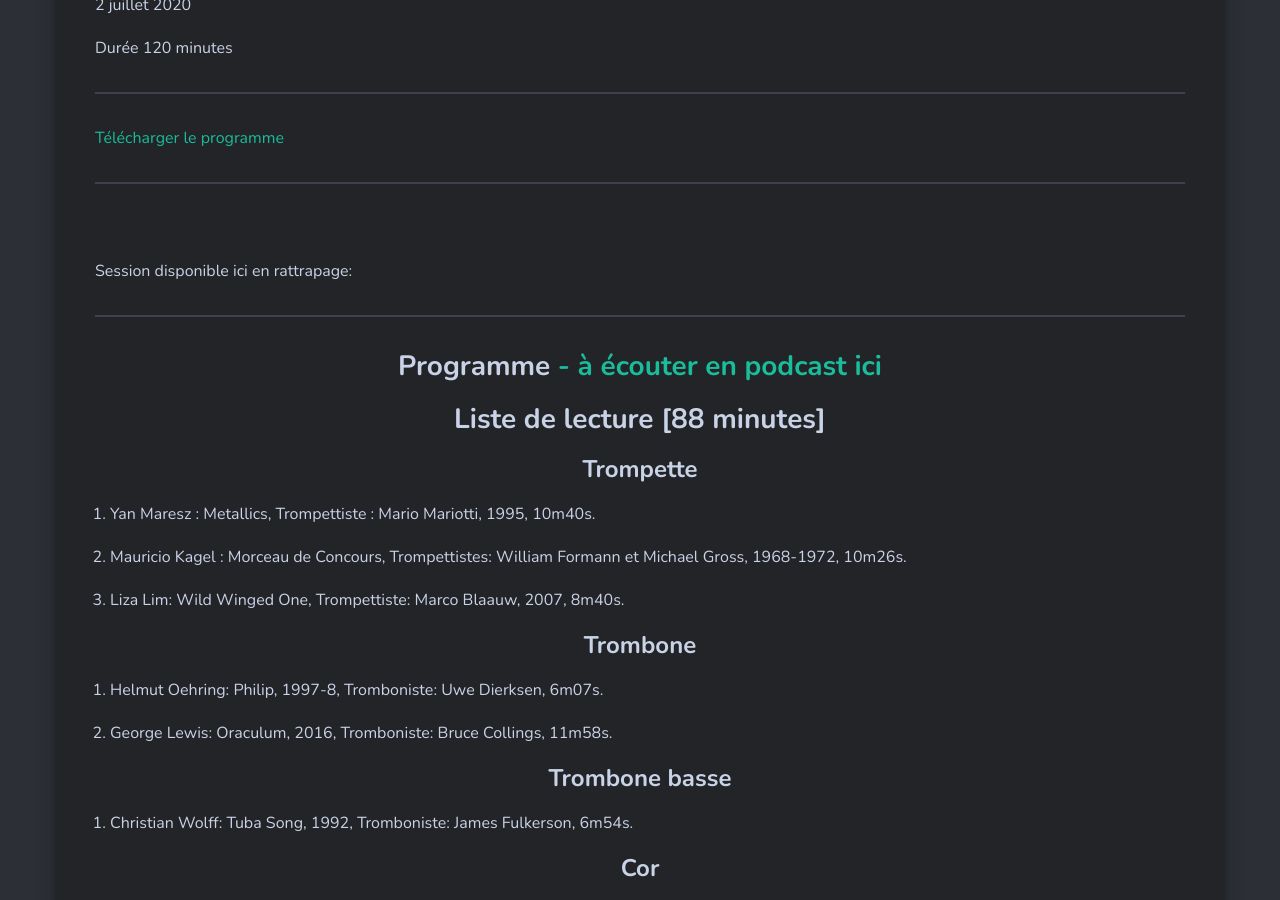
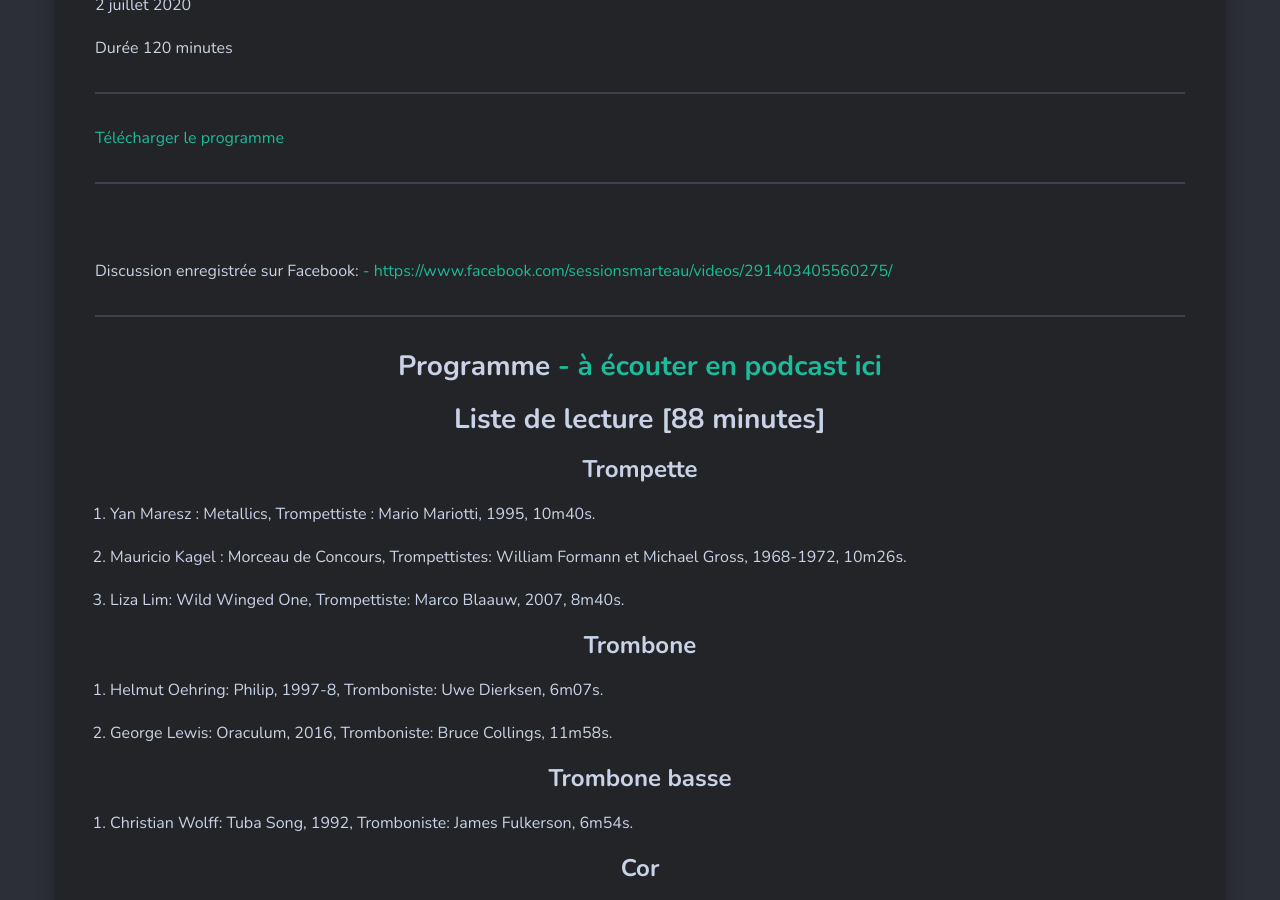
Before and after one commit to sessions-marteau/sessions-marteau-2.github.io, a Jekyll site: the page built from _posts/2020-07-03-session-7.md, in a window 1280 px wide and 900 px high, scrolled down 1210 px. Built offline with Jekyll 4.4.1, drawn with Linux system fonts in a browser that asks for light colours; nearby versions of some CDN libraries.

Commit message:
Update 2020-07-03-session-7.md

```diff
--- a/_posts/2020-07-03-session-7.md
+++ b/_posts/2020-07-03-session-7.md
@@ -25,8 +25,7 @@ Durée 120 minutes
 <br>
 
 
-Session disponible ici en rattrapage:
-
+Discussion enregistrée sur Facebook: <a href="https://www.facebook.com/sessionsmarteau/videos/291403405560275/">- https://www.facebook.com/sessionsmarteau/videos/291403405560275/</a>
 
 
 
```
